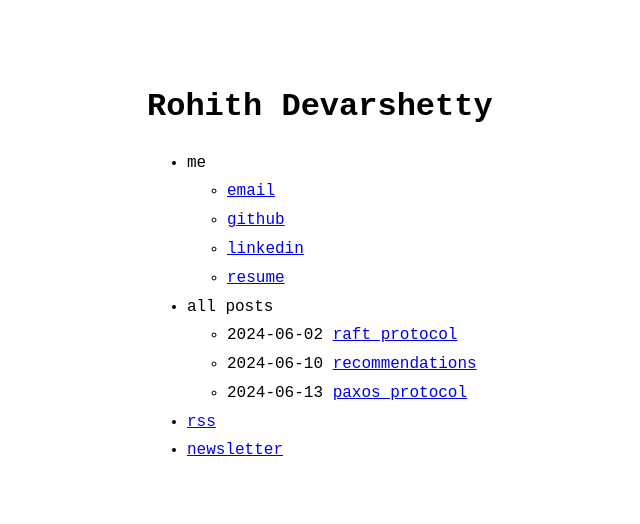
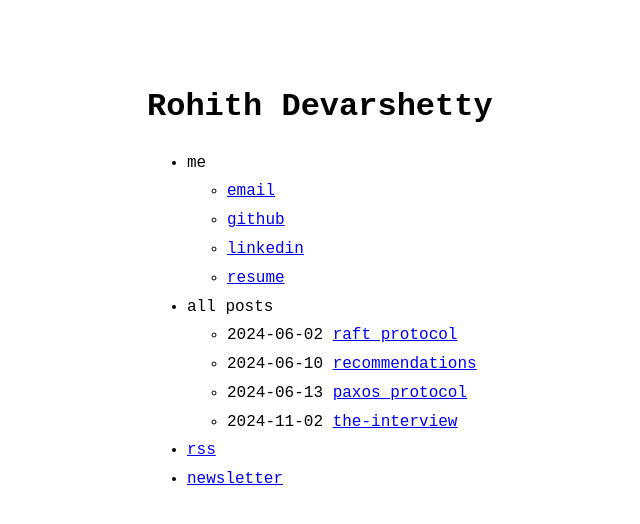
Before and after one commit to RohithDevarshetty/Portfolio, a Jekyll site: the page built from index.md, in a window 1280 px wide. Shown: the top 524 px of the page, without its empty margins (173-813 px from the left). Built offline with Jekyll 4.4.1, drawn with Linux system fonts in a browser that asks for light colours.

Commit message:
new article additiona

```diff
--- a/_data/menu.yml
+++ b/_data/menu.yml
@@ -20,6 +20,8 @@ entries:
           <a href="https://systemsavvy.substack.com/p/top-picks-for-you">recommendations</a>
       - title: <span>2024-06-13</span>
           <a href="https://systemsavvy.substack.com/p/the-paxos-protocol">paxos protocol</a>
+      - title: <span>2024-11-02</span>
+          <a href="https://systemsavvy.substack.com/p/the-interview">the-interview</a>
 
 
   # - title: all posts
```
